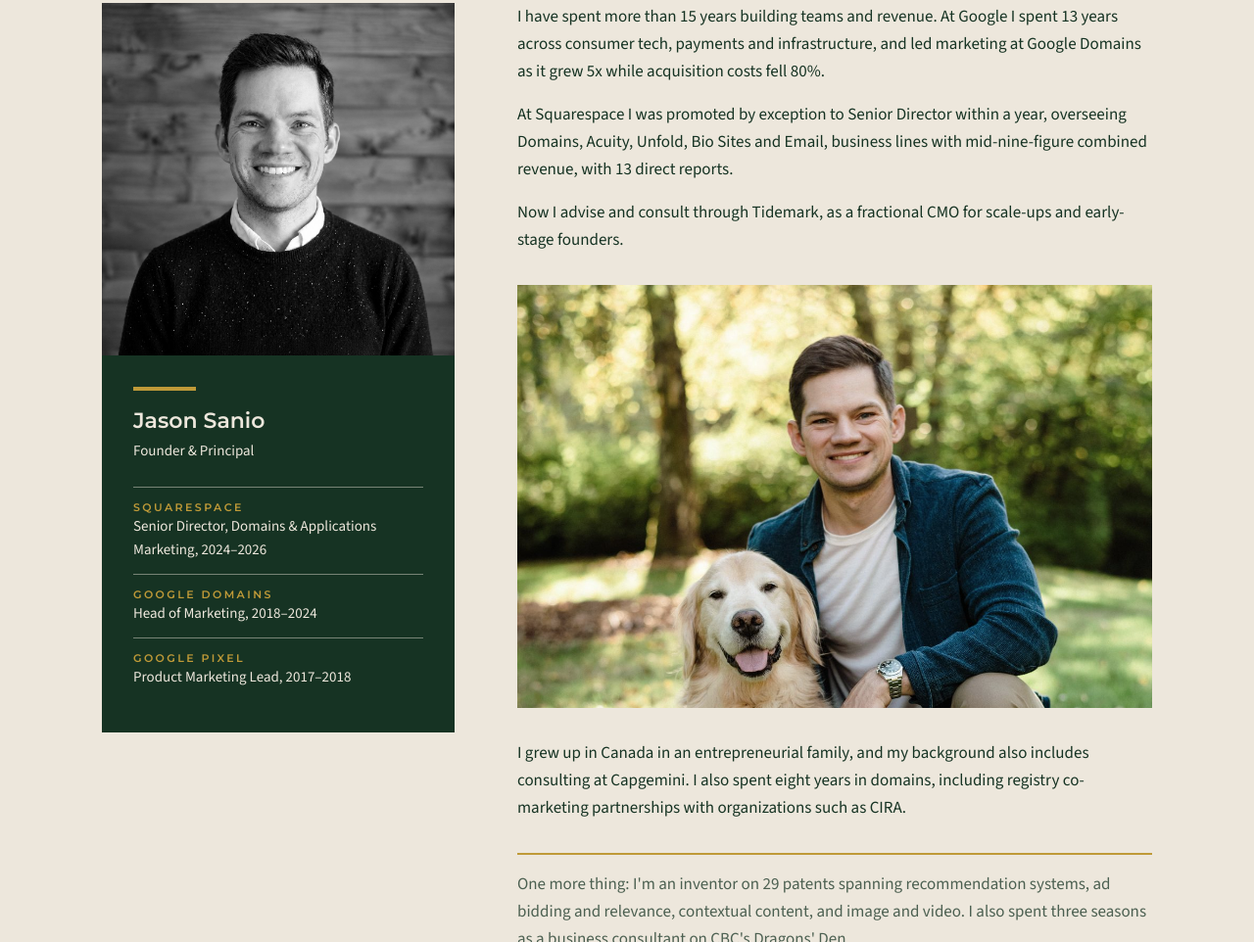
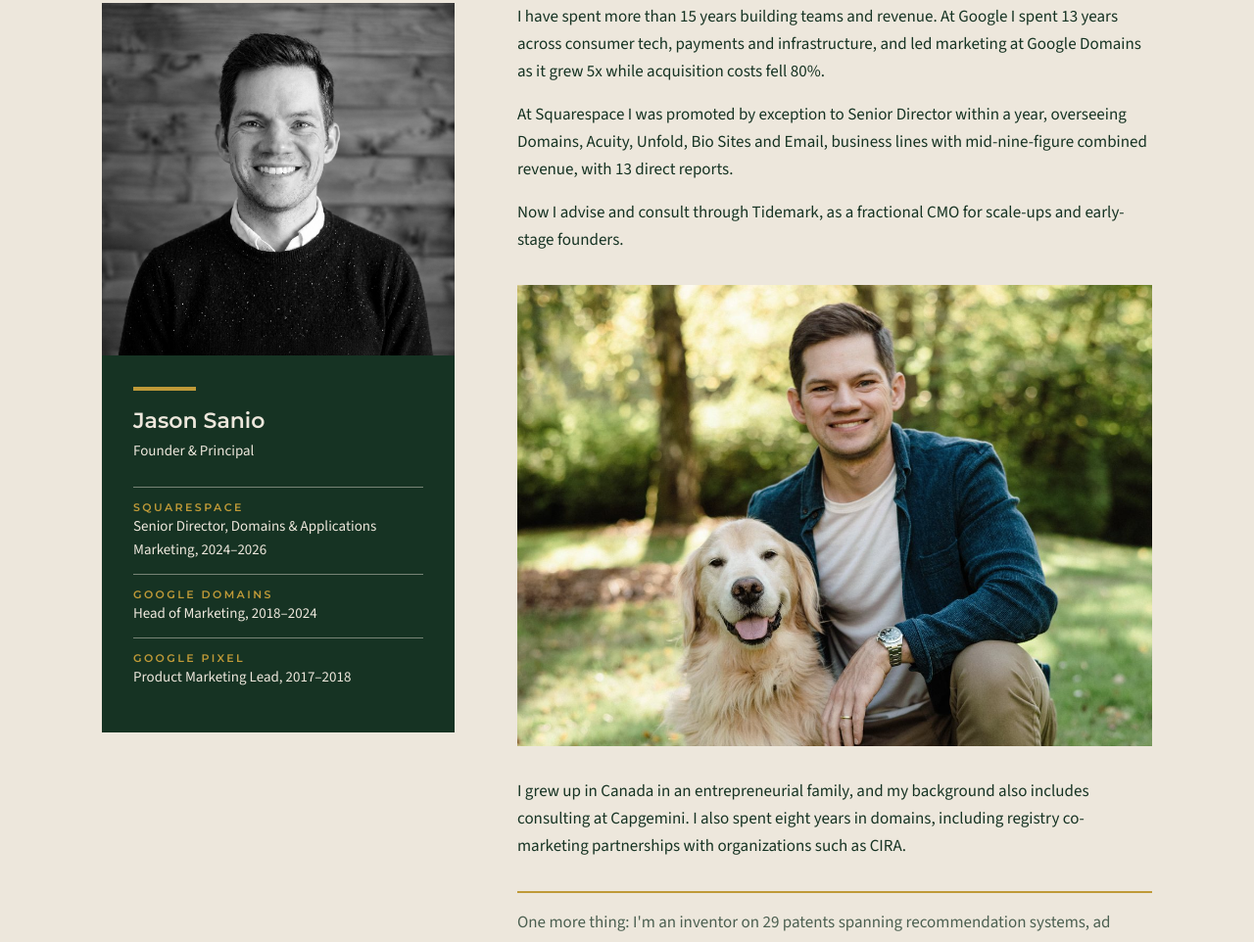
Before and after one commit to jsanio/tidemark-site, a plain HTML site: page about.html in a window 1280 px wide. Shown: the part 579-1541 px from the top of the page at 98% size. Drawn offline with Linux system fonts and the light colour scheme.

Commit message:
Make the About candid photo slightly taller to show more of the dog
Co-Authored-By: Claude Sonnet 5.5 <noreply@anthropic.com>

```diff
--- a/assets/css/site.css
+++ b/assets/css/site.css
@@ -194,7 +194,7 @@ a { color: inherit; }
 .idcard li { border-top: 1px solid var(--line-strong); padding: var(--space-3) 0; }
 .idcard li b { display: block; font-family: var(--font-display); font-weight: 600; font-size: 11px; line-height: 16px; letter-spacing: .22em; text-transform: uppercase; color: var(--burnished-gold); }
 .bio p + p { margin-top: var(--space-4); }
-.candid { width: 100%; aspect-ratio: 3 / 2; object-fit: cover; object-position: 50% 20%; filter: saturate(.88); margin: var(--space-6) 0; }
+.candid { width: 100%; aspect-ratio: 11 / 8; object-fit: cover; object-position: 50% 28%; filter: saturate(.88); margin: var(--space-6) 0; }
 .bio .fun { margin-top: var(--space-6); padding-top: var(--space-4); border-top: var(--rule-mark) solid var(--burnished-gold); color: var(--ink-muted); }
 
 .contact { display: grid; grid-template-columns: 1fr 440px; gap: var(--space-8); align-items: start; }
```
